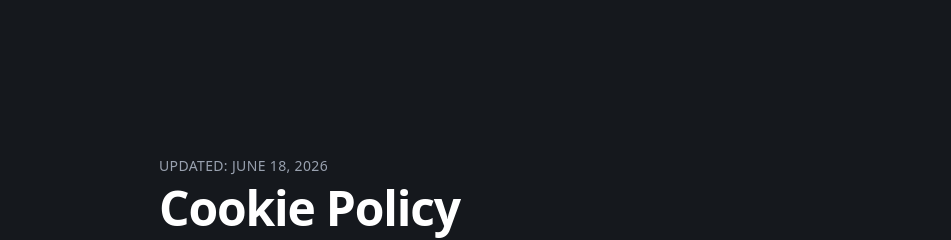
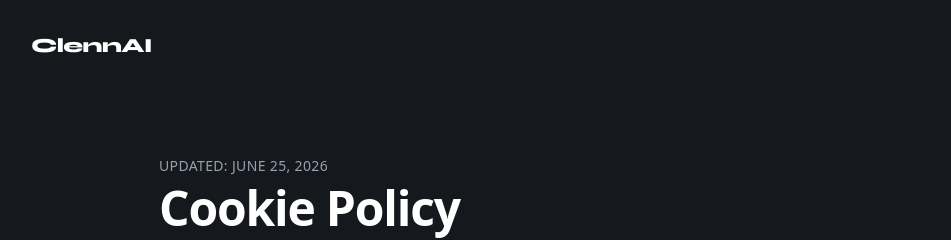
Before and after one commit to chuka-obiago/clennai, a Next.js app: page /cookies in a window 1280 px wide. Shown: the top 240 px of the page, without its empty margins (97-1048 px from the left). Built offline with nearby package versions, Linux system fonts and the light colour scheme.

Commit message:
Test dvh fix

```diff
--- a/app/about/page.tsx
+++ b/app/about/page.tsx
@@ -220,7 +220,7 @@ export default function AboutPage() {
         .image-hero {
           position: relative;
           width: 100%;
-          height: 40vh;
+          height: 400px;
           min-height: 280px;
           display: flex;
           align-items: center;
--- a/app/cookies/page.tsx
+++ b/app/cookies/page.tsx
@@ -26,7 +26,7 @@ export default function CookiePolicy() {
           {/* Header Section */}
           <header className="border-b border-gray-8xl pb-6">
             <p className="text-sm tracking-wide uppercase text-gray-400 mb-2 mt-15">
-              Updated: June 18, 2026
+              Updated: June 25, 2026
             </p>
             <h1 className="text-4xl md:text-5xl font-bold tracking-tight">
               Cookie Policy
--- a/app/globals.css
+++ b/app/globals.css
@@ -2,6 +2,7 @@
 
 html {
   scroll-behavior: smooth;
+  overflow-anchor: none;
 }
 
 body {
--- a/app/layout.tsx
+++ b/app/layout.tsx
@@ -1,7 +1,7 @@
 import Script from "next/script";
 import type { Metadata } from "next";
 import "./globals.css";
-// import Navbar from "@/components/Navbar";
+import Navbar from "@/components/Navbar";
 import StyledJsxRegistry from "./registry";
 
 export const metadata: Metadata = {
@@ -27,7 +27,7 @@ export default function RootLayout({
   return (
     <html lang="en">
       <body>
-        {/* <Navbar /> */}
+        <Navbar />
         <StyledJsxRegistry>{children}</StyledJsxRegistry>
 
         <Script
--- a/app/privacy/page.tsx
+++ b/app/privacy/page.tsx
@@ -25,7 +25,7 @@ export default function PrivacyPolicy() {
           {/* Header Section */}
           <header className="border-b border-gray-8xl pb-6">
             <p className="text-sm tracking-wide uppercase text-gray-400 mb-2 mt-15">
-              Updated: April 28, 2026
+              Updated: June 25, 2026
             </p>
             <h1 className="text-4xl md:text-5xl font-bold tracking-tight">
               Privacy Policy
--- a/app/terms/page.tsx
+++ b/app/terms/page.tsx
@@ -26,7 +26,7 @@ export default function TermsOfService() {
           {/* Header Section */}
           <header className="border-b border-gray-8xl pb-6">
             <p className="text-sm tracking-wide uppercase text-gray-400 mb-2 mt-15">
-              Updated: June 18, 2026
+              Updated: June 25, 2026
             </p>
             <h1 className="text-4xl md:text-5xl font-bold tracking-tight">
               Terms of Service
```
